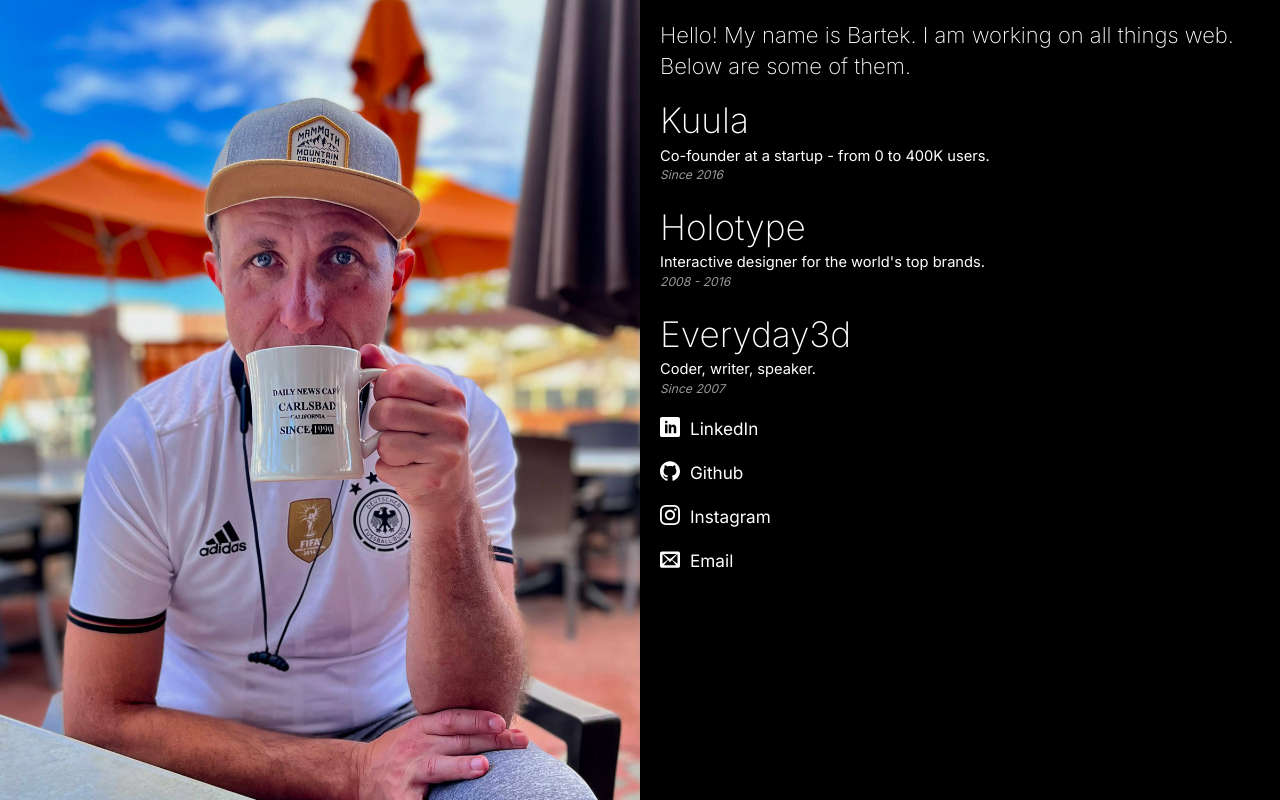
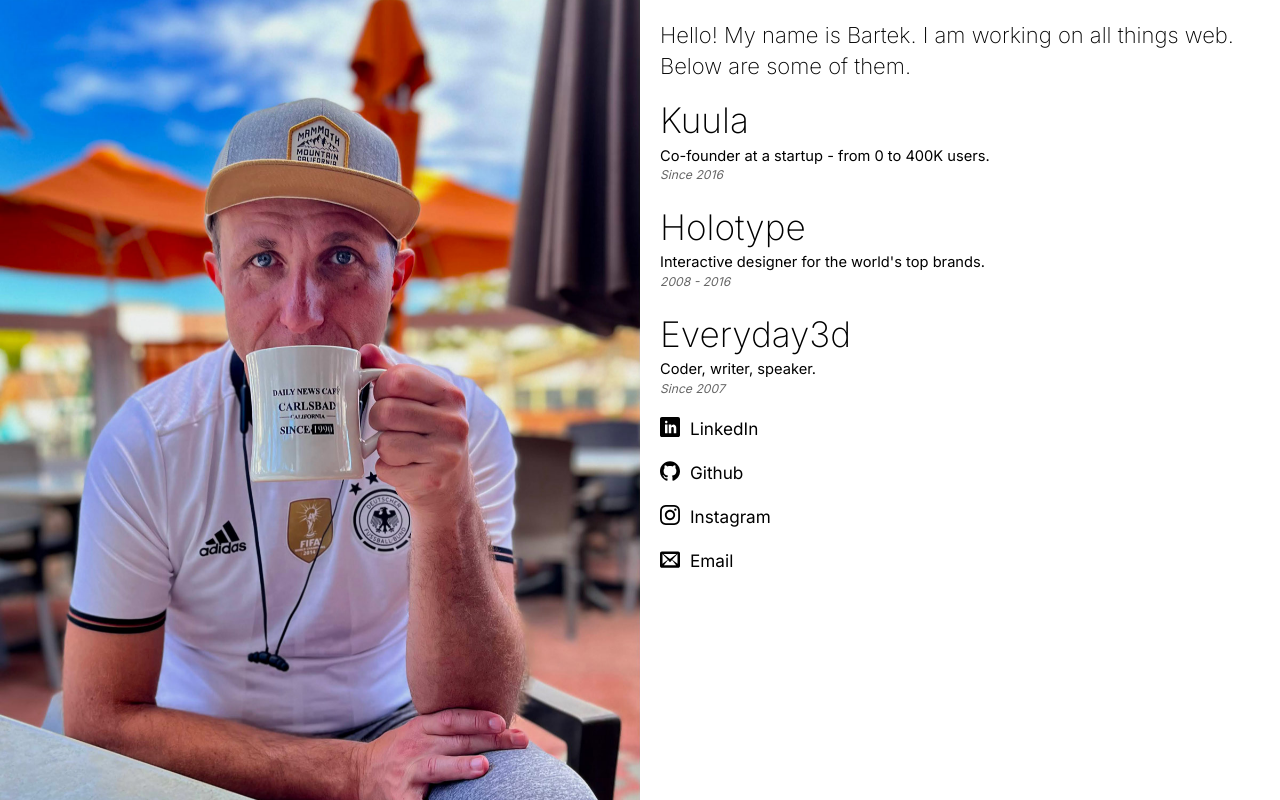
Before and after one commit to drojdjou/bartekdrozdz, a PHP site: page / in a window 1280 px wide. Run offline with PHP 8.4, Linux system fonts and the light colour scheme.

Commit message:
Fixed background, added color theme support

```diff
--- a/dev/style.css
+++ b/dev/style.css
@@ -1,8 +1,8 @@
 @import url('https://fonts.googleapis.com/css2?family=Inter:wght@200;400;700;900&display=swap');
 
 body {
-    background-color: #000;
-    color: #fff;
+    background-color: #fff;
+    color: #000;
     font-family: "Inter", Helvetica, Arial, sans-serif;
     font-size: 11pt;
     margin: 0;
@@ -13,6 +13,7 @@ div {
 }
 
 .bg-image {
+    position: fixed;
     width: 100%;
     height: 50vh;
     background-image: url("assets/bartek.jpg");
@@ -21,18 +22,20 @@ div {
 }
 
 .content {
+    position: relative;
+    top: 50vh;
     padding: 20px;
+    background-color: #fff;
 }
 
 @media (min-width: 800px) {
     .bg-image {
-        position: absolute;
         width: 50%;
         height: 100%;
     }
 
     .content {
-        position: relative;
+        top: 0;
         margin-left: 50%;
     }
 }
@@ -78,6 +81,7 @@ img.icon {
     width: 20px;
     height: auto;
     margin-right: 10px;
+    filter: invert();
 }
 
 a:hover, span#email:hover {
@@ -85,3 +89,18 @@ a:hover, span#email:hover {
     color: #239adf;
     border-bottom: 1px dotted #239adf;
 }
+
+@media (prefers-color-scheme: dark) {
+    body {
+        background-color: #000;
+        color: #fff;
+    }
+
+    .content {
+        background-color: #000;
+    }
+
+    img.icon {
+        filter: none;
+    }
+}
```
Also changed, not shown: README.md.
